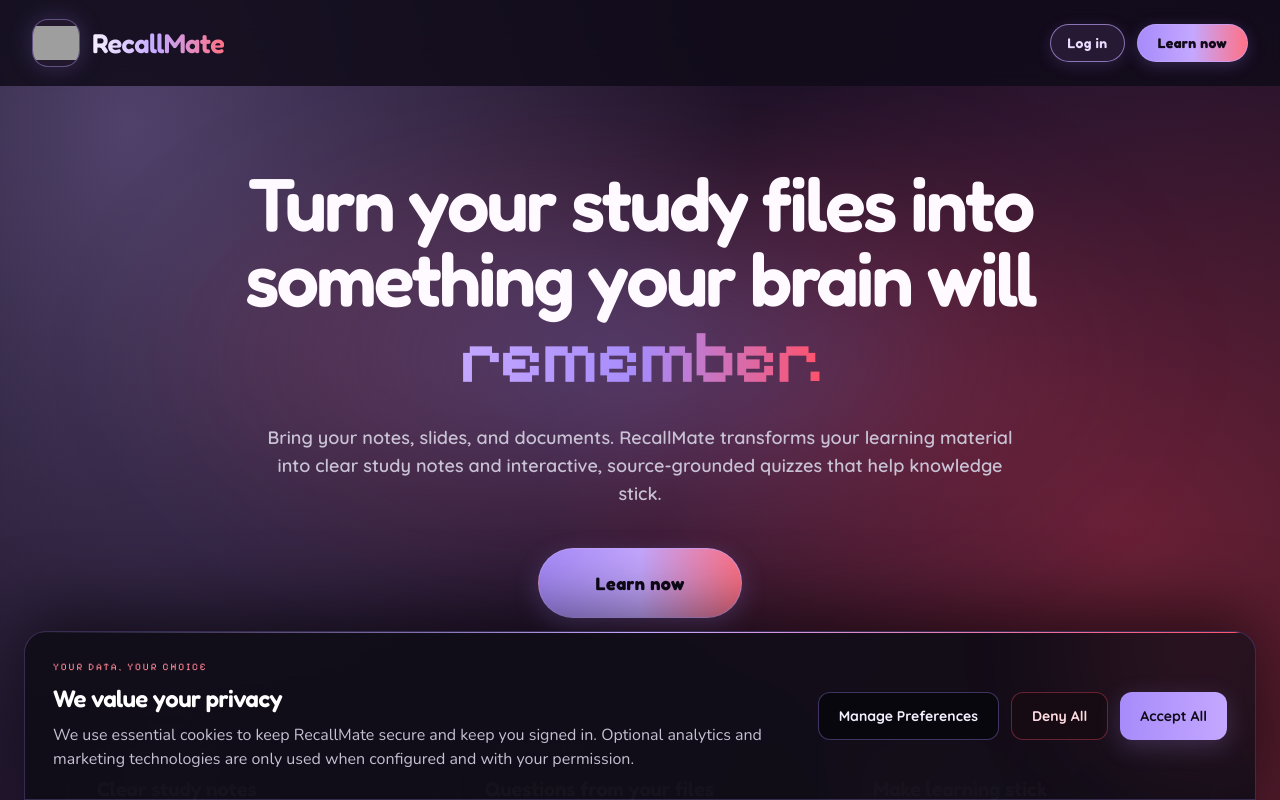
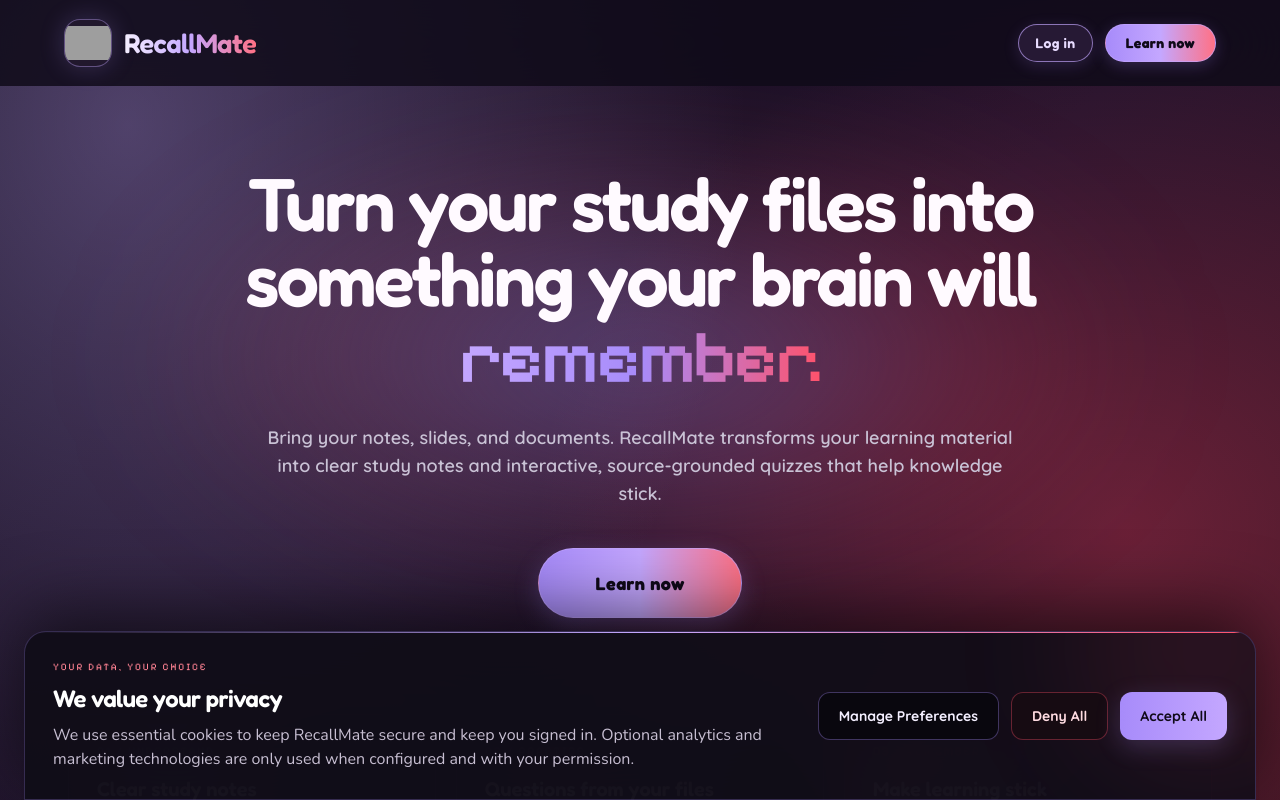
Before and after one commit to mmmedea/Recallmate, a Next.js app: page / in a window 1280 px wide. Shown: the top 800 px of the page. Built offline with nearby package versions, Linux system fonts and the light colour scheme; grey boxes are pictures that could not be loaded.

Commit message:
Increase horizontal navbar spacing

```diff
--- a/components/Navbar.tsx
+++ b/components/Navbar.tsx
@@ -7,7 +7,7 @@ const LOGO_FALLBACK = "https://lh3.googleusercontent.com/d/1VBjuDg72zKakz032deRq
 export default function Navbar() {
   return (
     <header className="sticky top-0 z-40 bg-[#100b19]/85 text-white backdrop-blur-2xl">
-      <div className="mx-auto flex min-h-[86px] max-w-[1480px] items-center justify-between px-5 sm:px-8">
+      <div className="mx-auto flex min-h-[86px] max-w-[1480px] items-center justify-between px-7 sm:px-12 lg:px-16">
         <Link href="/" aria-label="RecallMate home" className="flex items-center gap-3">
           <span className="flex h-12 w-12 items-center justify-center overflow-hidden rounded-2xl border border-[#c4a7ff]/40 bg-[#21182d] shadow-[0_0_25px_rgba(167,139,250,.22)]">
             <img
```
